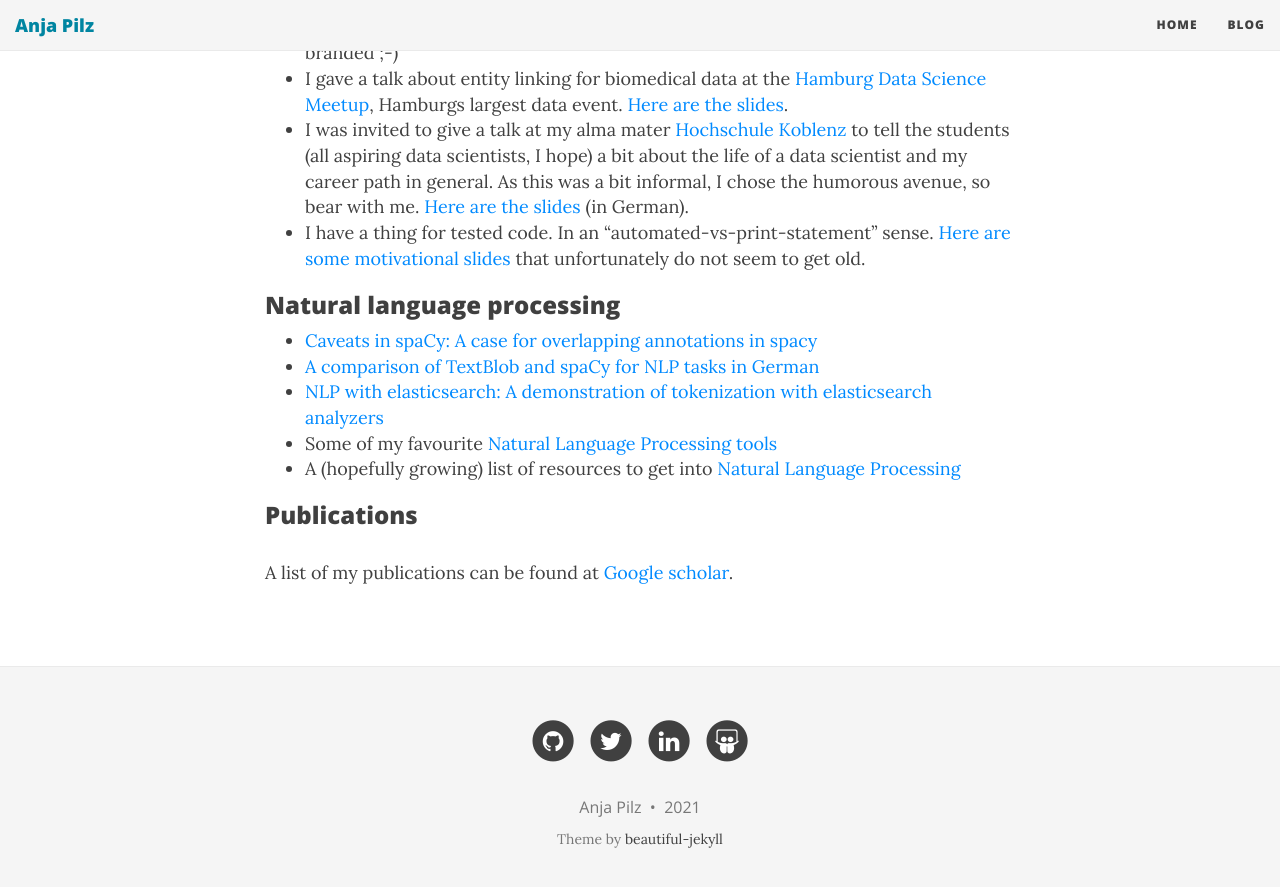
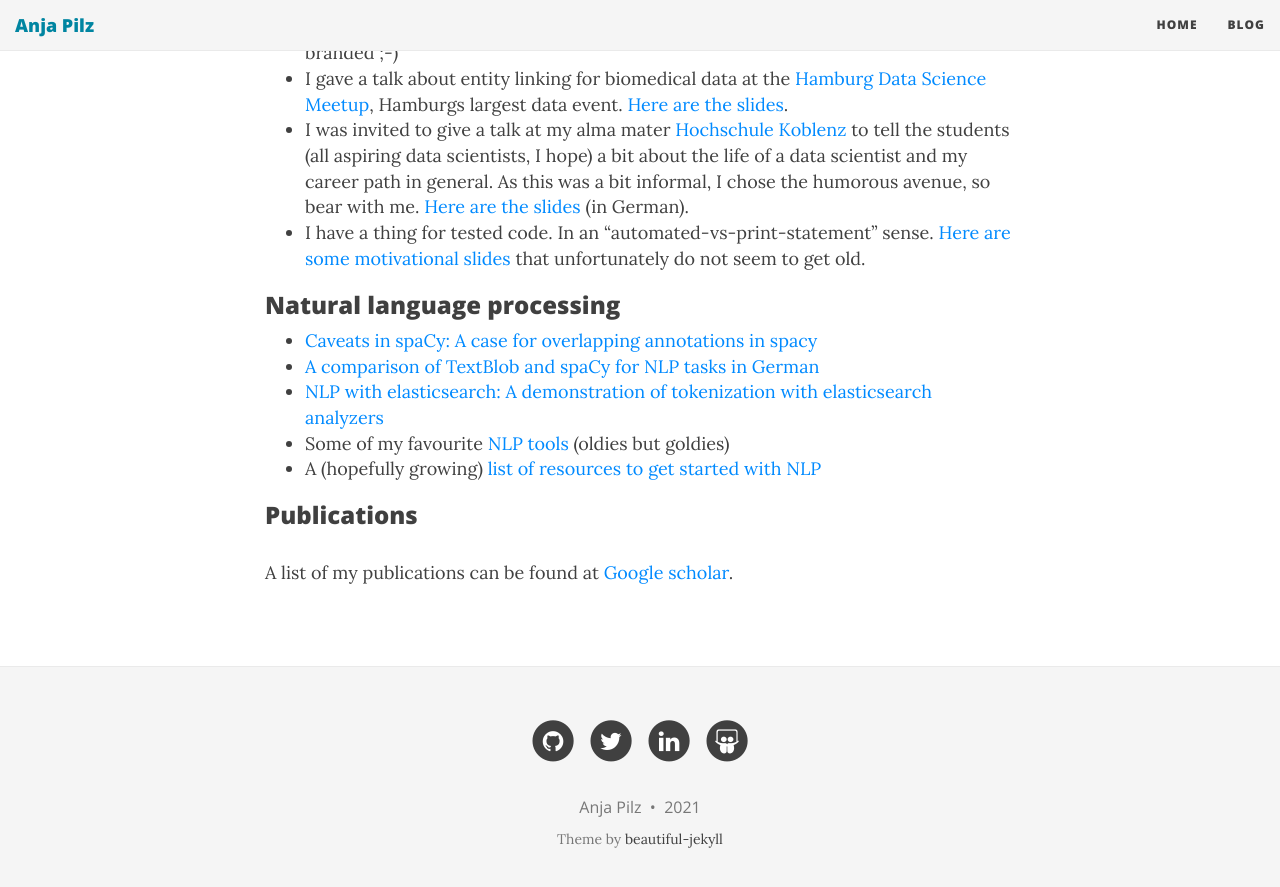
Before and after one commit to aplz/aplz.github.io, a Jekyll site: the page built from index.md, in a window 1280 px wide and 900 px high, scrolled down 684 px. Shown: the top 887 px of the window. Built offline with Jekyll 4.4.1, drawn with Linux system fonts in a browser that asks for light colours; nearby versions of some CDN libraries.

Commit message:
Update index.md

```diff
--- a/index.md
+++ b/index.md
@@ -20,8 +20,8 @@
 * [Caveats in spaCy: A case for overlapping annotations in spacy](https://github.com/aplz/nlp_notebooks/blob/master/spacy_caveats.ipynb)
 * [A comparison of TextBlob and spaCy for NLP tasks in German](https://github.com/aplz/nlp_notebooks/blob/master/textblob_vs_spacy.ipynb)
 * [NLP with elasticsearch: A demonstration of tokenization with elasticsearch analyzers](https://github.com/aplz/nlp_notebooks/blob/master/elasticsearch-nlp.ipynb)
-* Some of my favourite [Natural Language Processing tools](_posts/2018-10-09-nlp-tools.md)
-* A (hopefully growing) list of resources to get into [Natural Language Processing](_posts/2020-08-27-getting-into-nlp.md)
+* Some of my favourite [NLP tools](_posts/2018-10-09-nlp-tools.md) (oldies but goldies)
+* A (hopefully growing) [list of resources to get started with NLP](_posts/2020-08-27-getting-into-nlp.md)
 
 ### Publications
 A list of my publications can be found at [Google scholar](https://scholar.google.de/citations?hl=de&user=vhQiCP8AAAAJ).
```
